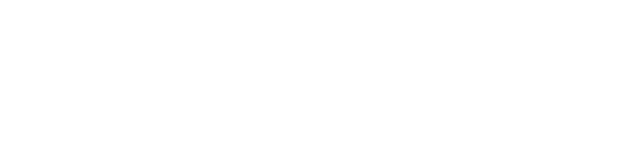
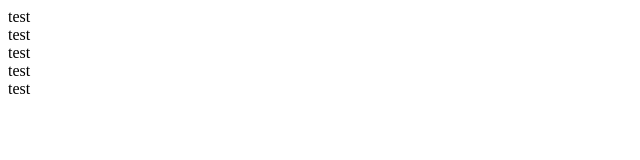
Before and after one commit to pscgrant/Admin-Dashboard, a plain HTML site: page index.html in a window 1280 px wide. Shown: the whole page, without its empty margins (0-640 px from the left). Drawn offline with Linux system fonts and the light colour scheme.

Commit message:
added filler text

```diff
--- a/index.html
+++ b/index.html
@@ -9,11 +9,11 @@
 </head>
 <body>
     <div class="container">
-        <div class="header"></div>
-        <div class="side-nav"></div>
-        <div class="body"></div>
-        <div class="annoucements"></div>
-        <div class="trending"></div>
+        <div class="header">test</div>
+        <div class="side-nav">test</div>
+        <div class="body">test</div>
+        <div class="annoucements">test</div>
+        <div class="trending">test</div>
     </div>
 </body>
 </html>
```
